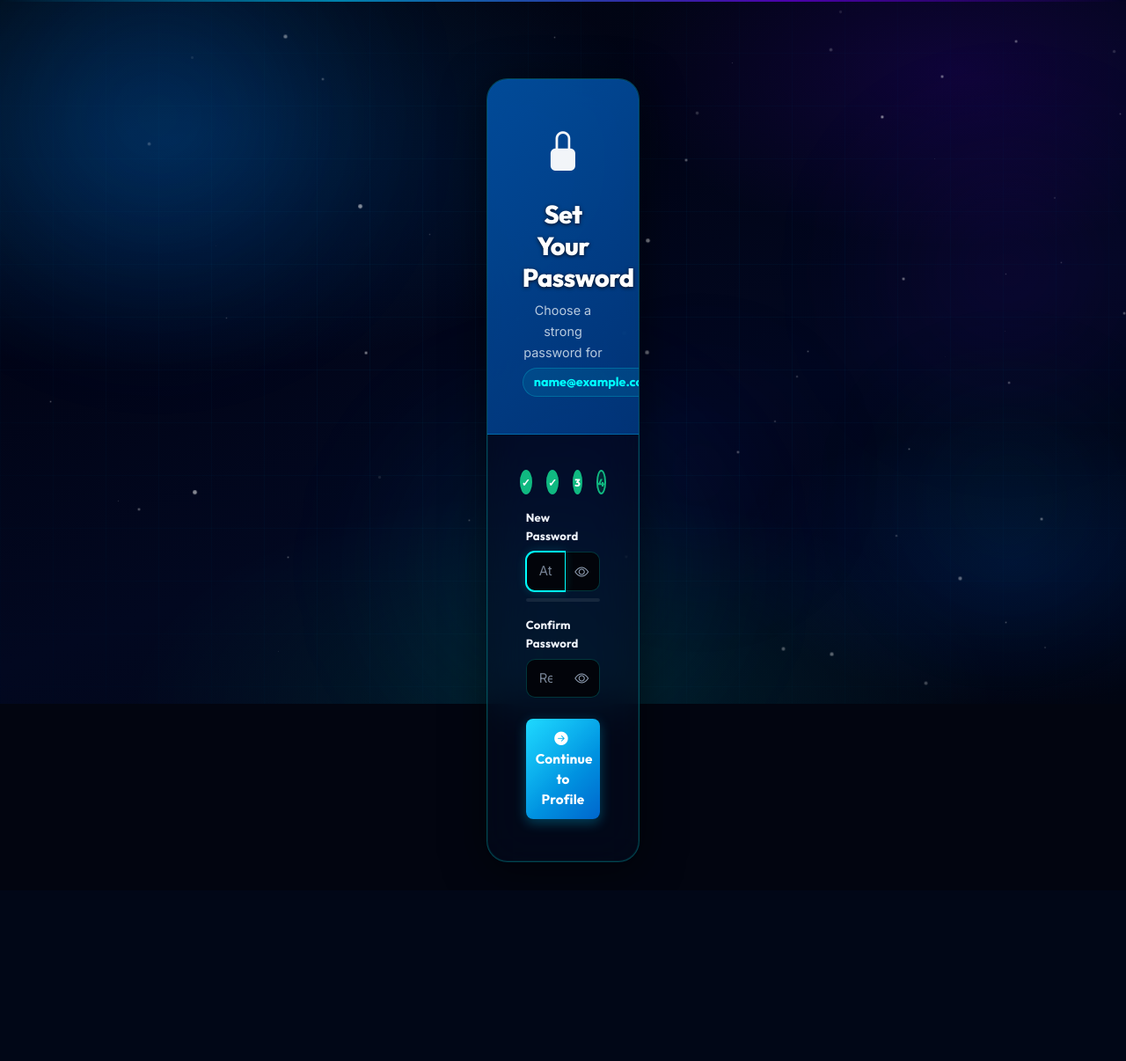
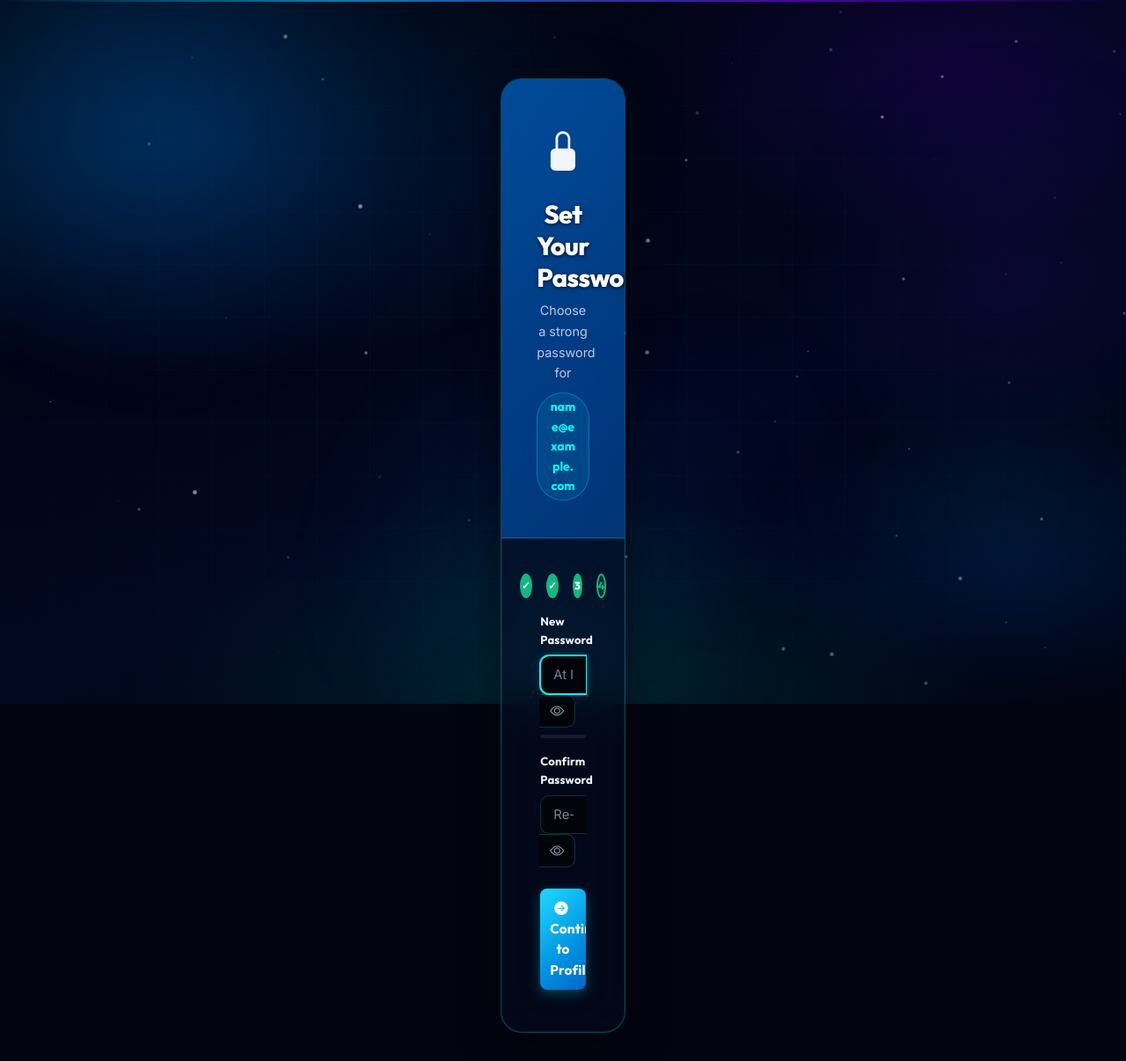
Before and after one commit to MR360-TECH/AI_INTERVIEW_PLATFORM, a Flask app: page /signup/set-password in a window 1280 px wide. Shown: the whole page at 88% size. Before the commit the page ends 983 px from the top, so only its background shows below. Run offline with Flask 3, Linux system fonts and the light colour scheme; the visitor is signed in with stand-in values (Sample User, id 1).

Commit message:
l commit

```diff
--- a/app.py
+++ b/app.py
@@ -323,6 +323,8 @@ def apply_security_headers(response):
 
 @app.route("/")
 def home():
+    if "user_id" in session:
+        return redirect("/dashboard")
     return render_template("index.html")
 
 
@@ -2255,31 +2257,48 @@ from email.mime.text import MIMEText
 # Shared HTML OTP email body builder
 def _otp_html_body(otp):
     return f"""
-    <div style="font-family:Arial,sans-serif;max-width:480px;margin:0 auto;padding:32px;
-                background:#f7f9fc;border-radius:12px;border:1px solid #e3e7f0;">
-      <h2 style="color:#1a2036;margin-bottom:6px;">Your Login OTP</h2>
-      <p style="color:#5a6a85;font-size:15px;margin-bottom:24px;">
-        Use the code below to log in to the AI Interview Platform.
-      </p>
-      <div style="background:#ffffff;border:1.5px solid #d0e1fd;border-radius:10px;
-                  text-align:center;padding:24px 0;margin-bottom:24px;">
-        <span style="font-size:38px;font-weight:800;letter-spacing:10px;color:#4e73df;">{otp}</span>
+    <div style="font-family: 'Segoe UI', Arial, sans-serif; max-width: 520px; margin: 0 auto; padding: 0; background: #080e1e; border-radius: 16px; border: 1px solid rgba(0, 255, 255, 0.25); overflow: hidden;">
+      <div style="background: linear-gradient(135deg, rgba(0, 255, 255, 0.15), rgba(2, 132, 199, 0.1)); padding: 28px 32px 18px; text-align: center; border-bottom: 1px solid rgba(0, 255, 255, 0.15);">
+        <div style="font-size: 28px; font-weight: 900; color: #ffffff; letter-spacing: 0.02em; margin-bottom: 4px;">AI Assessment <span style="color: #00ffff;">Studio</span></div>
+        <div style="font-size: 12px; font-weight: 600; color: #64748b; text-transform: uppercase; letter-spacing: 0.15em;">Secure Authentication</div>
       </div>
-      <p style="color:#8a96b0;font-size:13px;margin:0;">
-        This OTP is valid for <strong>10 minutes</strong>. Do not share it with anyone.
-      </p>
+      <div style="padding: 32px;">
+        <div style="text-align: center; margin-bottom: 8px;">
+          <span style="background: rgba(0, 255, 255, 0.12); color: #00ffff; border: 1px solid rgba(0, 255, 255, 0.3); border-radius: 100px; padding: 6px 18px; font-size: 11px; font-weight: 700; text-transform: uppercase; letter-spacing: 0.12em;">
+            One-Time Passcode
+          </span>
+        </div>
+        <h2 style="color: #ffffff; font-size: 20px; font-weight: 800; margin: 16px 0 8px; text-align: center;">Your Verification Code</h2>
+        <p style="color: #94a3b8; font-size: 14px; line-height: 1.6; margin-bottom: 24px; text-align: center;">
+          Enter this code to securely access your <strong style="color: #e2e8f0;">AI Assessment Studio</strong> workspace.
+        </p>
+        <div style="background: rgba(0, 255, 255, 0.06); border: 1.5px solid rgba(0, 255, 255, 0.3); border-radius: 14px; text-align: center; padding: 28px 0; margin-bottom: 24px;">
+          <span style="font-size: 42px; font-weight: 900; letter-spacing: 12px; color: #00ffff;">{otp}</span>
+        </div>
+        <div style="background: rgba(15, 23, 42, 0.8); border: 1px solid rgba(255, 255, 255, 0.08); border-radius: 12px; padding: 16px; margin-bottom: 20px;">
+          <div style="color: #94a3b8; font-size: 13px; line-height: 1.6;">
+            &#8987; Valid for <strong style="color: #e2e8f0;">10 minutes</strong> &nbsp;|&nbsp; &#128274; Do not share this code with anyone
+          </div>
+        </div>
+        <div style="text-align: center;">
+          <a href="https://ai-interview-platform-3-vdic.onrender.com" style="color: #00ffff; font-size: 13px; font-weight: 600; text-decoration: none;">Visit AI Assessment Studio &rarr;</a>
+        </div>
+      </div>
+      <div style="padding: 16px 32px; border-top: 1px solid rgba(255, 255, 255, 0.06); text-align: center;">
+        <p style="color: #475569; font-size: 11px; margin: 0;">This is an automated message from AI Assessment Studio. Please do not reply.</p>
+      </div>
     </div>
     """
 
 def _send_via_resend(to_email, otp, api_key):
     """Send via Resend HTTP API (port 443 – works on Render free tier)."""
-    from_addr = os.environ.get("MAIL_FROM", f"AI Interview Platform <noreply@{os.environ.get('RESEND_DOMAIN', 'resend.dev')}>")
+    from_addr = os.environ.get("MAIL_FROM", f"AI Assessment Studio <onboarding@{os.environ.get('RESEND_DOMAIN', 'resend.dev')}>")
     payload = json.dumps({
         "from": from_addr,
         "to": [to_email],
-        "subject": "Your AI Interview Platform Login OTP",
+        "subject": "Your Verification Code — AI Assessment Studio",
         "html": _otp_html_body(otp),
-        "text": f"Your OTP is: {otp}\n\nValid for 10 minutes. Do not share it."
+        "text": f"Your AI Assessment Studio verification code is: {otp}\n\nValid for 10 minutes. Do not share it.\n\nVisit: https://ai-interview-platform-3-vdic.onrender.com"
     }).encode("utf-8")
     req = urllib.request.Request(
         "https://api.resend.com/emails",
@@ -2290,10 +2309,18 @@ def _send_via_resend(to_email, otp, api_key):
         },
         method="POST"
     )
-    with urllib.request.urlopen(req, timeout=15) as resp:
-        body = resp.read().decode()
-        print(f"[OTP] Resend response: {resp.status} {body[:120]}")
-        return resp.status in (200, 201)
+    try:
+        with urllib.request.urlopen(req, timeout=15) as resp:
+            body = resp.read().decode()
+            print(f"[OTP] Resend response: {resp.status} {body[:120]}")
+            return resp.status in (200, 201)
+    except urllib.error.HTTPError as http_err:
+        err_body = http_err.read().decode() if http_err.fp else ""
+        print(f"[OTP] Resend HTTP error {http_err.code}: {err_body[:200]}")
+        return False
+    except urllib.error.URLError as url_err:
+        print(f"[OTP] Resend URL error: {url_err.reason}")
+        return False
 
 
 def _send_via_sendgrid(to_email, otp, api_key):
@@ -2301,10 +2328,10 @@ def _send_via_sendgrid(to_email, otp, api_key):
     from_addr = os.environ.get("MAIL_FROM", "noreply@yourdomain.com")
     payload = json.dumps({
         "personalizations": [{"to": [{"email": to_email}]}],
-        "from": {"email": from_addr, "name": "AI Interview Platform"},
-        "subject": "Your AI Interview Platform Login OTP",
+        "from": {"email": from_addr, "name": "AI Assessment Studio"},
+        "subject": "Your Verification Code — AI Assessment Studio",
         "content": [
-            {"type": "text/plain", "value": f"Your OTP is: {otp}\n\nValid for 10 minutes."},
+            {"type": "text/plain", "value": f"Your AI Assessment Studio verification code is: {otp}\n\nValid for 10 minutes.\n\nVisit: https://ai-interview-platform-3-vdic.onrender.com"},
             {"type": "text/html",  "value": _otp_html_body(otp)},
         ]
     }).encode("utf-8")
@@ -2317,18 +2344,26 @@ def _send_via_sendgrid(to_email, otp, api_key):
         },
         method="POST"
     )
-    with urllib.request.urlopen(req, timeout=15) as resp:
-        print(f"[OTP] SendGrid response: {resp.status}")
-        return resp.status == 202
+    try:
+        with urllib.request.urlopen(req, timeout=15) as resp:
+            print(f"[OTP] SendGrid response: {resp.status}")
+            return resp.status == 202
+    except urllib.error.HTTPError as http_err:
+        err_body = http_err.read().decode() if http_err.fp else ""
+        print(f"[OTP] SendGrid HTTP error {http_err.code}: {err_body[:200]}")
+        return False
+    except urllib.error.URLError as url_err:
+        print(f"[OTP] SendGrid URL error: {url_err.reason}")
+        return False
 
 
 def _send_via_smtp(to_email, otp, mail_user, mail_pass):
     """SMTP fallback — may be blocked on Render free tier."""
     msg = MIMEMultipart("alternative")
-    msg["Subject"] = "Your AI Interview Platform Login OTP"
-    msg["From"] = f"AI Interview Platform <{mail_user}>"
+    msg["Subject"] = "Your Verification Code — AI Assessment Studio"
+    msg["From"] = f"AI Assessment Studio <{mail_user}>"
     msg["To"] = to_email
-    msg.attach(MIMEText(f"Your OTP is: {otp}\n\nValid for 10 minutes.", "plain"))
+    msg.attach(MIMEText(f"Your AI Assessment Studio verification code is: {otp}\n\nValid for 10 minutes.\n\nVisit: https://ai-interview-platform-3-vdic.onrender.com", "plain"))
     msg.attach(MIMEText(_otp_html_body(otp), "html"))
 
     import socket
@@ -2353,7 +2388,7 @@ def _send_via_smtp(to_email, otp, mail_user, mail_pass):
 
     t = threading.Thread(target=_smtp_thread, daemon=True)
     t.start()
-    t.join(timeout=20)
+    t.join(timeout=8)
     return result["ok"]
 
 
@@ -2384,24 +2419,46 @@ def send_slot_unlocked_email(to_email, candidate_name):
         </div>
       </div>
       <div style="text-align: center; margin-bottom: 24px;">
-        <a href="https://ai-interview-platform.onrender.com/dashboard" style="background: linear-gradient(135deg, #00ffff, #0284c7); color: #020510; text-decoration: none; padding: 12px 32px; border-radius: 10px; font-weight: 800; font-size: 15px; display: inline-block;">
-          Go to Workspace Dashboard &rarr;
+        <a href="https://ai-interview-platform-3-vdic.onrender.com" style="background: linear-gradient(135deg, #00ffff, #0284c7); color: #020510; text-decoration: none; padding: 12px 32px; border-radius: 10px; font-weight: 800; font-size: 15px; display: inline-block;">
+          Open AI Assessment Studio &rarr;
         </a>
       </div>
-      <p style="color: #64748b; font-size: 12px; text-align: center; margin: 0;">
-        This is an automated system notification from AI Assessment Studio.
+      <p style="color: #475569; font-size: 11px; text-align: center; margin: 0;">
+        This is an automated notification from AI Assessment Studio. Please do not reply.
       </p>
     </div>
     """
 
-    text_content = f"Hello {candidate_display},\n\nYour standard assessment slot has been unlocked! Log in to your workspace dashboard to begin your new evaluation session.\n\nVisit your dashboard: https://ai-interview-platform.onrender.com/dashboard"
+    text_content = f"Hello {candidate_display},\n\nYour standard assessment slot has been unlocked! Log in to your workspace to begin your new evaluation session.\n\nOpen AI Assessment Studio: https://ai-interview-platform-3-vdic.onrender.com"
 
     def _dispatch():
-        # 1. Resend
+        # 1. Gmail SMTP (Primary)
+        mail_user = (os.environ.get("MAIL_USERNAME") or "").strip()
+        mail_pass = (os.environ.get("MAIL_PASSWORD") or "").replace(" ", "").strip()
+        if mail_user and mail_pass:
+            try:
+                msg = MIMEMultipart("alternative")
+                msg["Subject"] = subject
+                msg["From"] = f"AI Assessment Studio <{mail_user}>"
+                msg["To"] = to_email
+                msg["Auto-Submitted"] = "auto-generated"
+                msg.attach(MIMEText(text_content, "plain"))
+                msg.attach(MIMEText(html_content, "html"))
+                with smtplib.SMTP("smtp.gmail.com", 587) as server:
+                    server.ehlo()
+                    server.starttls()
+                    server.login(mail_user, mail_pass)
+                    server.sendmail(mail_user, [to_email], msg.as_string())
+                print(f"[UNLOCK EMAIL] SMTP sent to {to_email}")
+                return
+            except Exception as exc:
+                print(f"[UNLOCK EMAIL] SMTP error: {exc}")
+
+        # 2. Resend (fallback)
         resend_key = (os.environ.get("RESEND_API_KEY") or "").strip()
         if resend_key:
             try:
-                from_addr = os.environ.get("MAIL_FROM", f"AI Assessment Studio <onboarding@{os.environ.get('RESEND_DOMAIN', 'resend.dev')}>")
+                from_addr = os.environ.get("MAIL_FROM", f"AI Assessment Studio <{mail_user if mail_user else 'onboarding@resend.dev'}>")
                 payload = json.dumps({
                     "from": from_addr,
                     "to": [to_email],
@@ -2423,26 +2480,6 @@ def send_slot_unlocked_email(to_email, candidate_name):
                     return
             except Exception as e:
                 print(f"[UNLOCK EMAIL] Resend error: {e}")
-
-        # 2. SMTP fallback
-        mail_user = (os.environ.get("MAIL_USERNAME") or "").strip()
-        mail_pass = (os.environ.get("MAIL_PASSWORD") or "").replace(" ", "").strip()
-        if mail_user and mail_pass:
-            try:
-                msg = MIMEMultipart("alternative")
-                msg["Subject"] = subject
-                msg["From"] = f"AI Assessment Studio <{mail_user}>"
-                msg["To"] = to_email
-                msg["Auto-Submitted"] = "auto-generated"
-                msg.attach(MIMEText(text_content, "plain"))
-                msg.attach(MIMEText(html_content, "html"))
-                with smtplib.SMTP("smtp.gmail.com", 587) as server:
-                    server.ehlo()
-                    server.starttls()
-                    server.login(mail_user, mail_pass)
-                    server.sendmail(mail_user, [to_email], msg.as_string())
-                print(f"[UNLOCK EMAIL] SMTP sent to {to_email}")
-            except Exception as exc:
                 print(f"[UNLOCK EMAIL] SMTP error: {exc}")
 
     t = threading.Thread(target=_dispatch, daemon=True)
@@ -2452,38 +2489,55 @@ def send_slot_unlocked_email(to_email, candidate_name):
 def send_otp_email(to_email, otp):
     """
     Send OTP email. Tries providers in priority order:
-      1. Resend  (set RESEND_API_KEY  in Render env vars)
-      2. SendGrid (set SENDGRID_API_KEY in Render env vars)
-      3. Gmail SMTP (set MAIL_USERNAME + MAIL_PASSWORD — blocked on Render free tier)
+      1. Gmail SMTP (MAIL_USERNAME + MAIL_PASSWORD — primary sender)
+      2. Resend  (fallback — set RESEND_API_KEY)
+      3. SendGrid (fallback — set SENDGRID_API_KEY)
     If none are configured, prints OTP to logs (dev/local fallback).
     """
-    # ── 1. Resend ─────────────────────────────────────────────────────────────
+    print(f"[OTP] ── Sending OTP to {to_email} ──")
+
+    # ── 1. Gmail SMTP (primary) ───────────────────────────────────────────────
+    mail_user = (os.environ.get("MAIL_USERNAME") or "").strip()
+    mail_pass = (os.environ.get("MAIL_PASSWORD") or "").replace(" ", "").strip()
+    if mail_user and mail_pass:
+        print(f"[OTP] Trying Gmail SMTP ({mail_user})...")
+        try:
+            result = _send_via_smtp(to_email, otp, mail_user, mail_pass)
+            if result:
+                print(f"[OTP] ✓ Gmail SMTP: sent to {to_email}")
+                return True
+            else:
+                print(f"[OTP] ✗ Gmail SMTP returned False, trying next provider...")
+        except Exception as e:
+            print(f"[OTP] ✗ Gmail SMTP exception: {e}")
+
+    # ── 2. Resend (fallback) ──────────────────────────────────────────────────
     resend_key = (os.environ.get("RESEND_API_KEY") or "").strip()
     if resend_key:
+        print(f"[OTP] Trying Resend...")
         try:
             ok = _send_via_resend(to_email, otp, resend_key)
             if ok:
-                print(f"[OTP] Resend: sent to {to_email}")
+                print(f"[OTP] ✓ Resend: sent to {to_email}")
                 return True
+            else:
+                print(f"[OTP] ✗ Resend returned False, trying next provider...")
         except Exception as e:
-            print(f"[OTP] Resend error: {e}")
-
-    # ── 2. SendGrid ───────────────────────────────────────────────────────────
+            print(f"[OTP] ✗ Resend exception: {e}")
+
+    # ── 3. SendGrid (fallback) ────────────────────────────────────────────────
     sg_key = (os.environ.get("SENDGRID_API_KEY") or "").strip()
     if sg_key:
+        print(f"[OTP] Trying SendGrid...")
         try:
             ok = _send_via_sendgrid(to_email, otp, sg_key)
             if ok:
-                print(f"[OTP] SendGrid: sent to {to_email}")
+                print(f"[OTP] ✓ SendGrid: sent to {to_email}")
                 return True
+            else:
+                print(f"[OTP] ✗ SendGrid returned False")
         except Exception as e:
-            print(f"[OTP] SendGrid error: {e}")
-
-    # ── 3. SMTP (local / non-Render environments) ─────────────────────────────
-    mail_user = (os.environ.get("MAIL_USERNAME") or "").strip()
-    mail_pass = (os.environ.get("MAIL_PASSWORD") or "").replace(" ", "").strip()
-    if mail_user and mail_pass:
-        return _send_via_smtp(to_email, otp, mail_user, mail_pass)
+            print(f"[OTP] ✗ SendGrid exception: {e}")
 
     # ── Dev fallback: no provider configured ──────────────────────────────────
     print(f"[OTP] No email provider configured. OTP for {to_email}: {otp}")
--- a/templates/set_password.html
+++ b/templates/set_password.html
@@ -239,7 +239,7 @@
 <div class="login-outer-wrap">
 <div class="container">
     <div class="row justify-content-center">
-        <div class="col-md-8 col-lg-7 col-xl-6">
+        <div class="col-12 col-sm-10 col-md-8 col-lg-6 col-xl-5">
             <div class="mb-3">
                 <a href="/signup" class="back-btn-global"><i class="bi bi-arrow-left"></i> BACK
                 </a>
@@ -248,8 +248,8 @@
                 <div class="login-header">
                     <i class="bi bi-{% if is_reset %}key-fill{% else %}lock-fill{% endif %}"></i>
                     <h2>{% if is_reset %}Reset Password{% else %}Set Your Password{% endif %}</h2>
-                    <p>Choose a strong password for</p>
-                    <span class="email-tag" style="font-family:'Outfit',sans-serif; font-weight:700; color:#00ffff; font-size:0.9rem; padding: 4px 12px; background:rgba(0,255,255,0.08); border:1px solid rgba(0,255,255,0.2); border-radius:30px; display:inline-block; margin-top:6px;">{{ email }}</span>
+                    <p class="mb-1">Choose a strong password for</p>
+                    <span class="email-tag" style="font-family:'Outfit',sans-serif; font-weight:700; color:#00ffff; font-size:0.88rem; padding: 4px 14px; background:rgba(0,255,255,0.08); border:1px solid rgba(0,255,255,0.25); border-radius:30px; display:inline-block; margin-top:6px; word-break:break-all; max-width:100%;">{{ email }}</span>
                 </div>
 
                 <div class="form-body">
```
Also changed, not shown: templates/forgot_password.html (+13 -0 lines), templates/send_otp.html (+14 -1 lines), templates/signup.html (+13 -0 lines).
